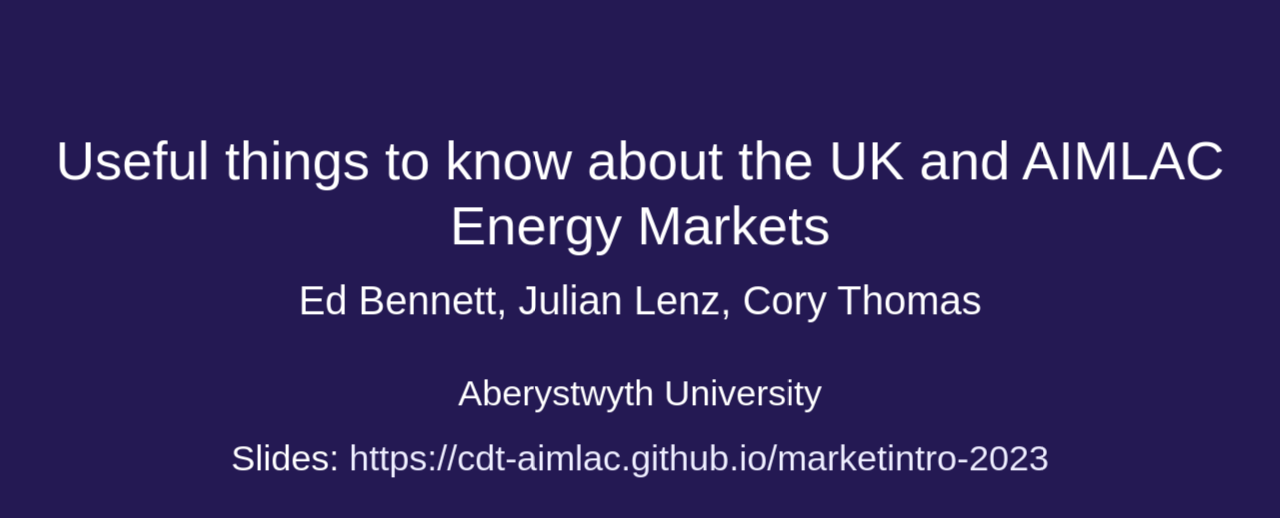
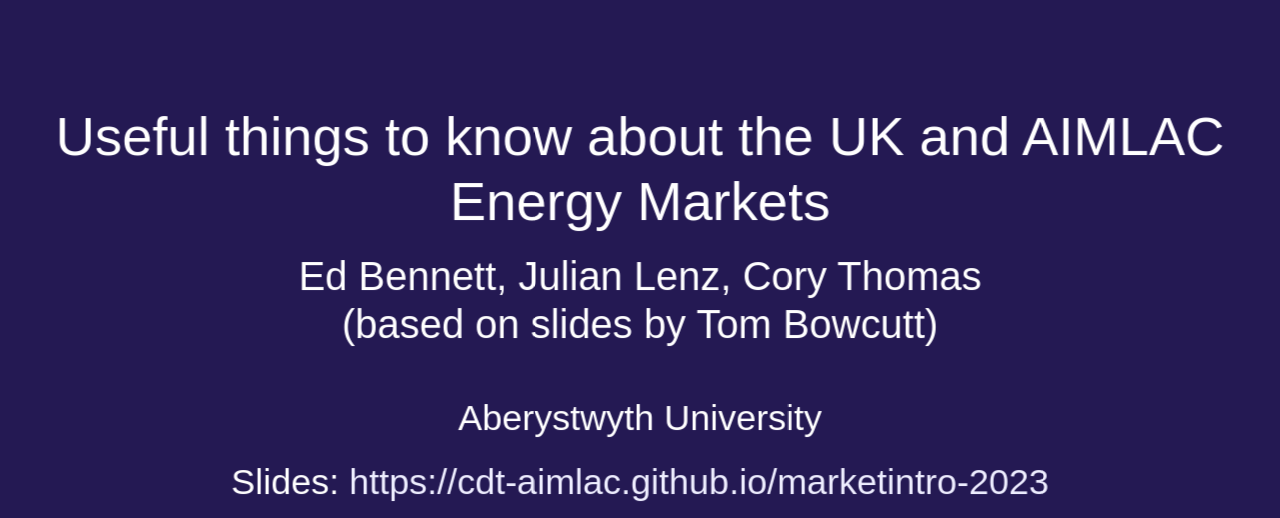
Before and after one commit to CDT-AIMLAC/marketintro-2023, a website: page index.html in a window 1280 px wide. Shown: the top 518 px of the page. Drawn offline with nearby package versions, Linux system fonts and the light colour scheme; some packages are replaced by stand-ins of ours; a web font is replaced by a local one.

Commit message:
properly attribute tom bowcutt

```diff
--- a/index.html
+++ b/index.html
@@ -21,7 +21,7 @@
 						Useful things to know about the UK and AIMLAC Energy Markets
 					</h2>
 					<h3>
-						Ed Bennett, Julian Lenz, Cory Thomas
+						Ed Bennett, Julian Lenz, Cory Thomas<br>(based on slides by Tom Bowcutt)
 					</h3>
 					<p style="padding-top: 30px">Aberystwyth University</p>
 					<p>Slides: <a href="https://cdt-aimlac.github.io/ccintro-2023">https://cdt-aimlac.github.io/marketintro-2023</a></p>
```
